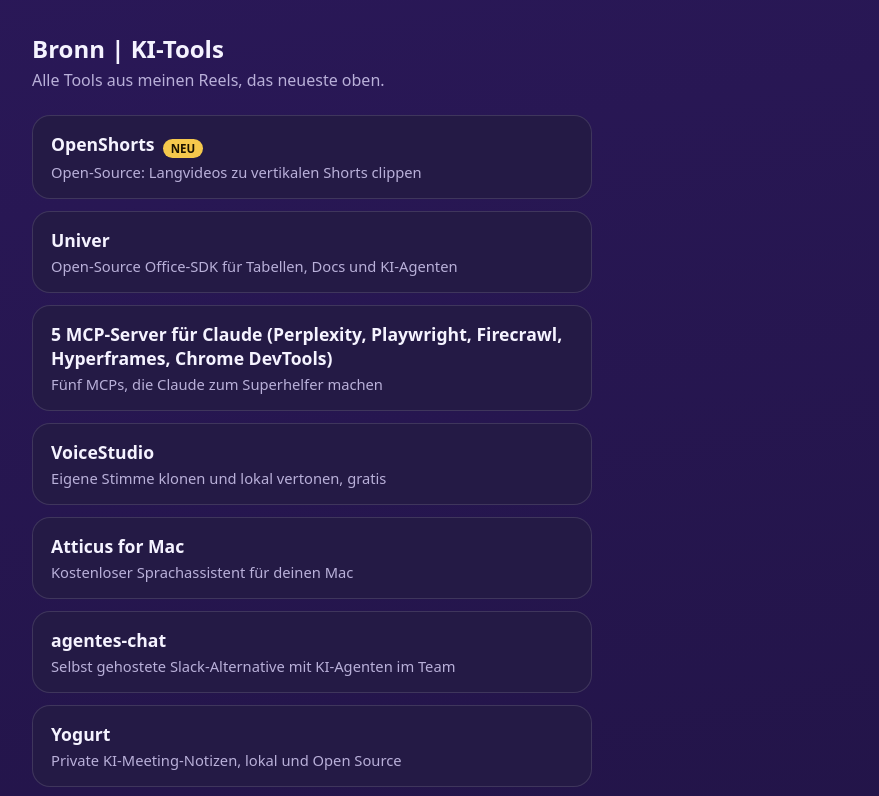
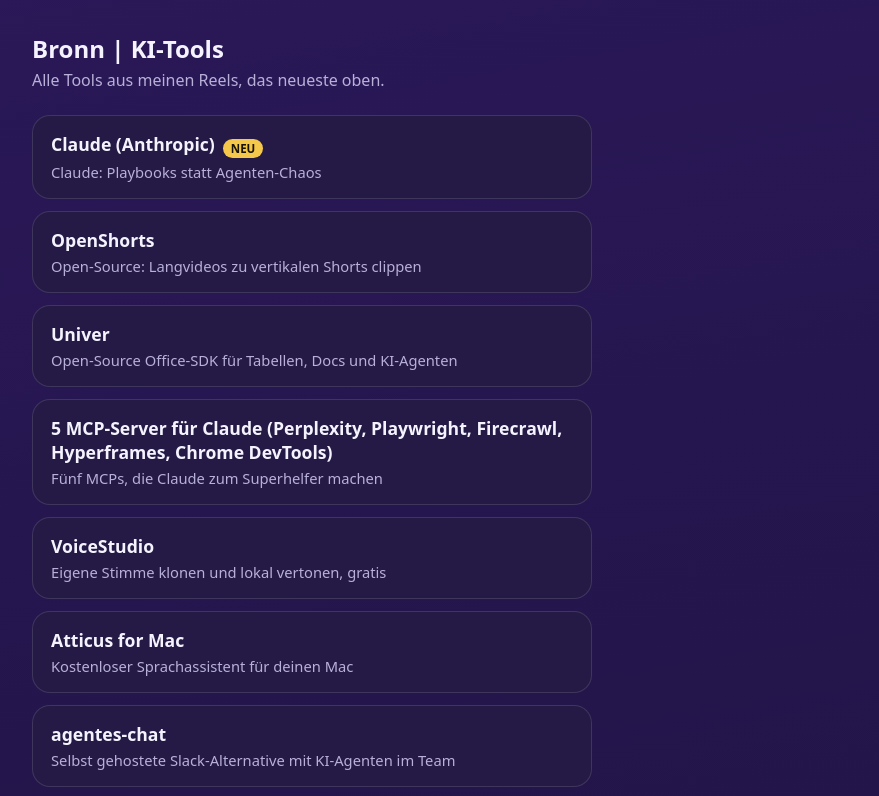
Before and after one commit to noahpf008/bronn-legal, a plain HTML site: page links.html in a window 1280 px wide. Shown: the top 796 px of the page, without its empty margins (328-1207 px from the left). Drawn offline with Linux system fonts and the light colour scheme.

Commit message:
Link-Seite: Claude (Anthropic) (84-ig-De_mpo9AMzQ)

```diff
--- a/links.html
+++ b/links.html
@@ -14,7 +14,8 @@ footer{margin-top:32px;color:var(--dim);font-size:.8em}footer a{color:var(--dim)
 <h1>Bronn | KI-Tools</h1>
 <p class="sub">Alle Tools aus meinen Reels, das neueste oben.</p>
 <!-- TOOLS-START (wird von der Pipeline gepflegt) -->
-<a class="tool" id="78-thema-openshorts-streams-automatisch" href="https://github.com/mutonby/openshorts"><b>OpenShorts</b><span class="neu">NEU</span><span>Open-Source: Langvideos zu vertikalen Shorts clippen</span></a>
+<a class="tool" id="84-ig-de-mpo9amzq" href="https://claude.com/product/overview"><b>Claude (Anthropic)</b><span class="neu">NEU</span><span>Claude: Playbooks statt Agenten-Chaos</span></a>
+<a class="tool" id="78-thema-openshorts-streams-automatisch" href="https://github.com/mutonby/openshorts"><b>OpenShorts</b><span>Open-Source: Langvideos zu vertikalen Shorts clippen</span></a>
 <a class="tool" id="79-thema-univer-opensource-officesuite-" href="https://github.com/dream-num/univer"><b>Univer</b><span>Open-Source Office-SDK für Tabellen, Docs und KI-Agenten</span></a>
 <a class="tool" id="76-ig-dfbionlmcsp" href="https://github.com/heygen-com/hyperframes"><b>5 MCP-Server für Claude (Perplexity, Playwright, Firecrawl, Hyperframes, Chrome DevTools)</b><span>Fünf MCPs, die Claude zum Superhelfer machen</span></a>
 <a class="tool" id="75-ig-dfus-najcul" href="https://github.com/debpalash/VoiceStudio"><b>VoiceStudio</b><span>Eigene Stimme klonen und lokal vertonen, gratis</span></a>
```
